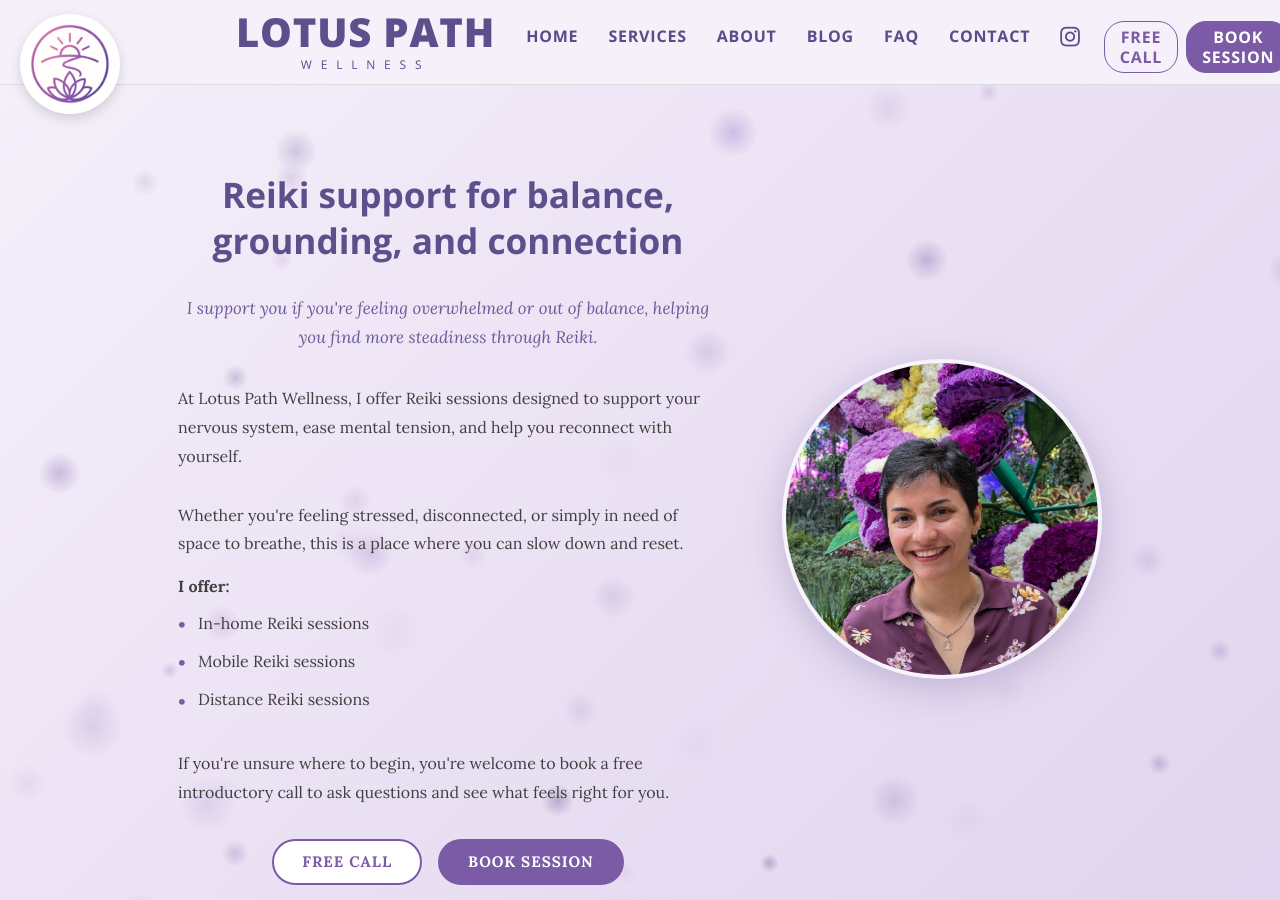
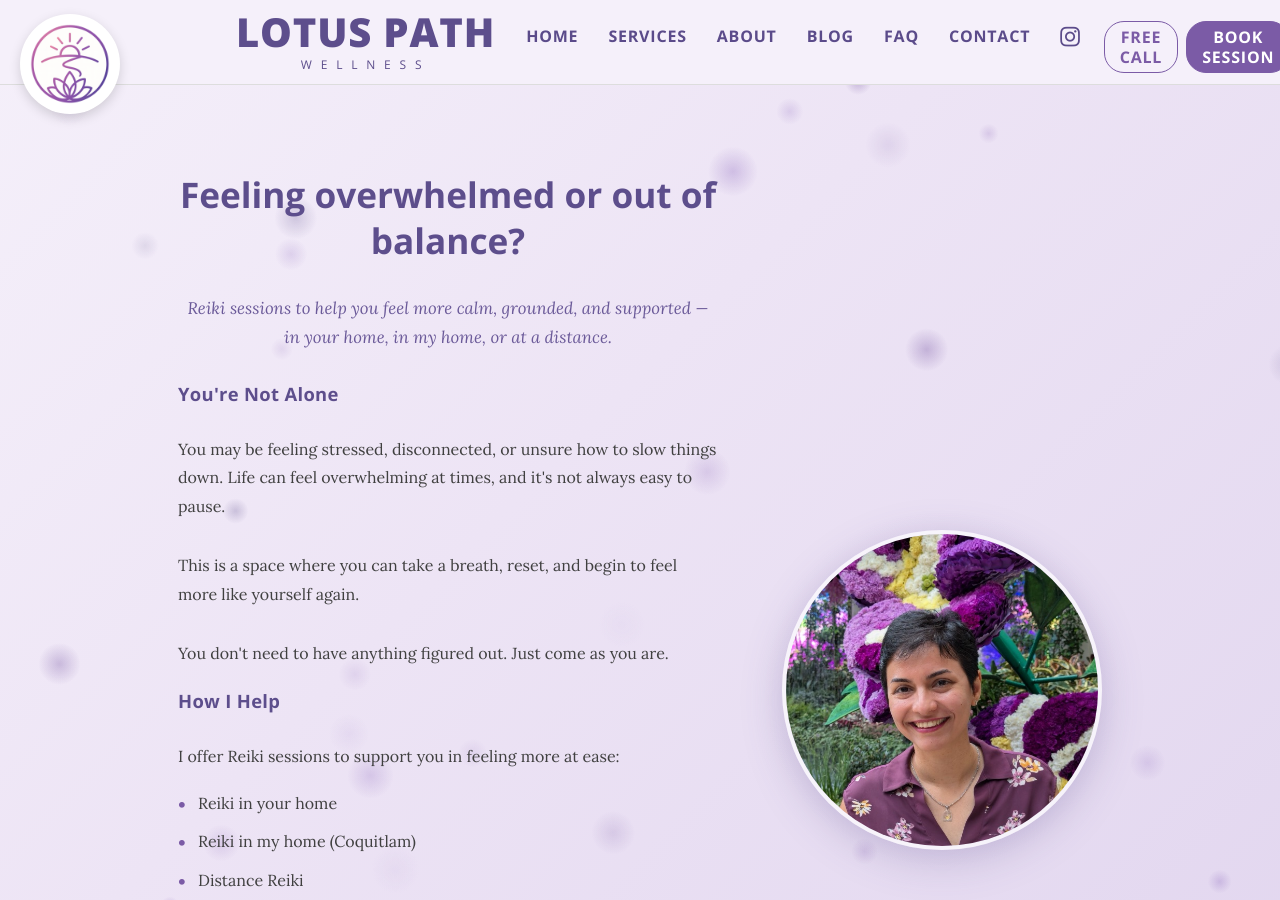
Before and after one commit to lotuspathwellness/lotuspathwellness.github.io, a Jekyll site: the page built from index.html, in a window 1280 px wide and 900 px high. Built offline with Jekyll 4.4.1, drawn with Linux system fonts in a browser that asks for light colours; the list of posts is cut into pages by our own code; some of the changed text lies outside the part shown.

Commit message:
Update index and services page

```diff
--- a/index.html
+++ b/index.html
@@ -12,21 +12,27 @@ nav-short: true
       <img src="{{ '/assets/img/armita-home.jpg' | relative_url }}" alt="Armita Khosravi - Lotus Path Wellness">
     </div>
   <div class="landing-overlay">
-    <h1 class="landing-title">Reiki support for balance, grounding, and connection</h1>
-    <p class="landing-subtitle">I support you if you're feeling overwhelmed or out of balance, helping you find more steadiness through Reiki.</p>
+    <h1 class="landing-title">Feeling overwhelmed or out of balance?</h1>
+    <p class="landing-subtitle">Reiki sessions to help you feel more calm, grounded, and supported — in your home, in my home, or at a distance.</p>
 
     <div class="landing-body">
-      <p>At Lotus Path Wellness, I offer Reiki sessions designed to support your nervous system, ease mental tension, and help you reconnect with yourself.</p>
-      <p>Whether you're feeling stressed, disconnected, or simply in need of space to breathe, this is a place where you can slow down and reset.</p>
+      <h2 class="landing-section-title">You're Not Alone</h2>
+      <p>You may be feeling stressed, disconnected, or unsure how to slow things down. Life can feel overwhelming at times, and it's not always easy to pause.</p>
+      <p>This is a space where you can take a breath, reset, and begin to feel more like yourself again.</p>
+      <p>You don't need to have anything figured out. Just come as you are.</p>
 
-      <h2 class="landing-offerings-title">I offer:</h2>
+      <h2 class="landing-section-title">How I Help</h2>
+      <p>I offer Reiki sessions to support you in feeling more at ease:</p>
       <ul class="landing-offerings">
-        <li>In-home Reiki sessions</li>
-        <li>Mobile Reiki sessions</li>
-        <li>Distance Reiki sessions</li>
+        <li>Reiki in your home</li>
+        <li>Reiki in my home (Coquitlam)</li>
+        <li>Distance Reiki</li>
       </ul>
 
-      <p class="landing-closing">If you're unsure where to begin, you're welcome to book a free introductory call to ask questions and see what feels right for you.</p>
+      <h2 class="landing-section-title">What to Expect</h2>
+      <p>Each session begins with a short check-in to understand what you need.</p>
+      <p>You'll then relax in a comfortable position while the session takes place in a calm, supportive space.</p>
+      <p class="landing-closing">The intention is simple — to help you feel more relaxed and at ease.</p>
     </div>
 
     <div class="landing-cta">
@@ -149,6 +155,20 @@ nav-short: true
   margin-bottom: 0.5rem;
 }
 
+.landing-section-title {
+  font-family: 'Open Sans', sans-serif;
+  font-size: 1.15rem;
+  font-weight: 700;
+  color: #5D4E8C;
+  margin-top: 1.5rem;
+  margin-bottom: 0.75rem;
+  letter-spacing: 0.02rem;
+}
+
+.landing-section-title:first-child {
+  margin-top: 0;
+}
+
 .landing-offerings {
   list-style: none;
   padding: 0;
```
Also changed, not shown: services.md (+14 -14 lines), 3 other files.
